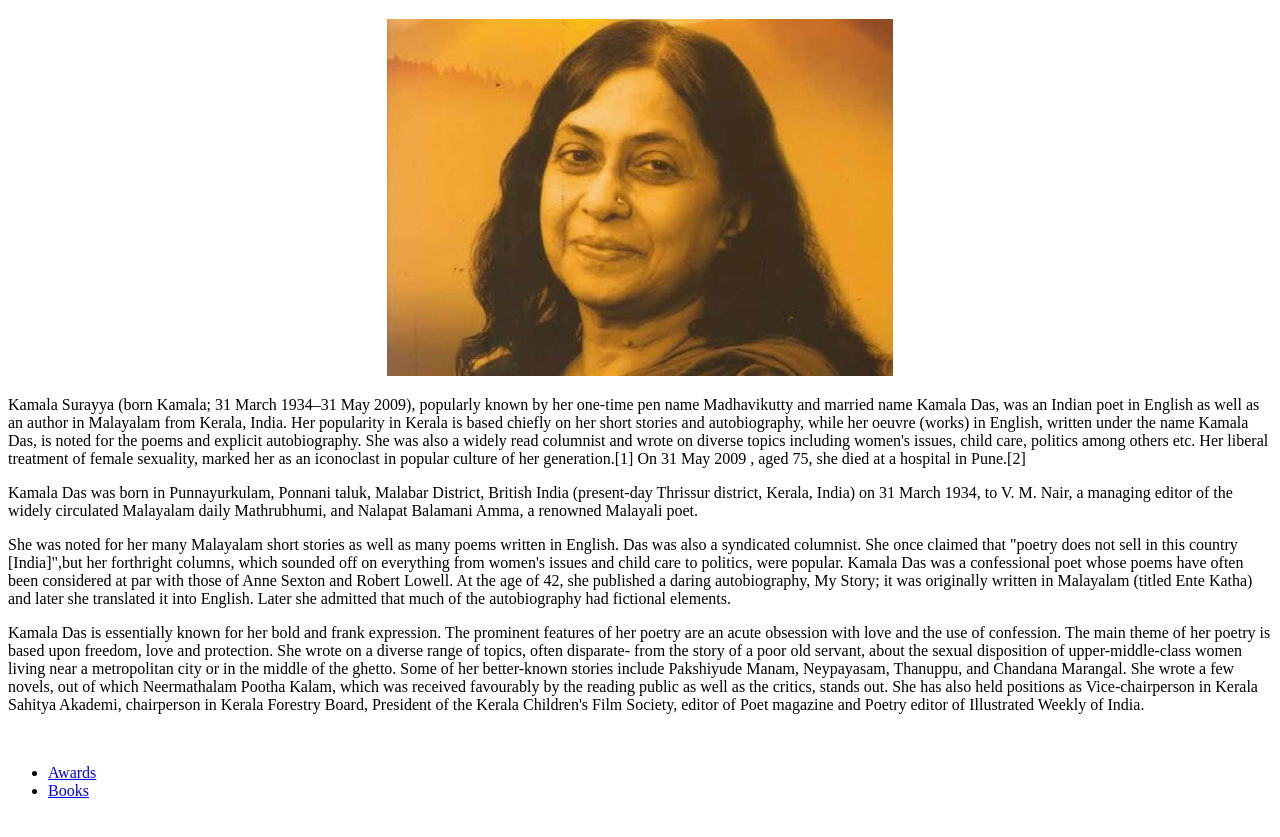
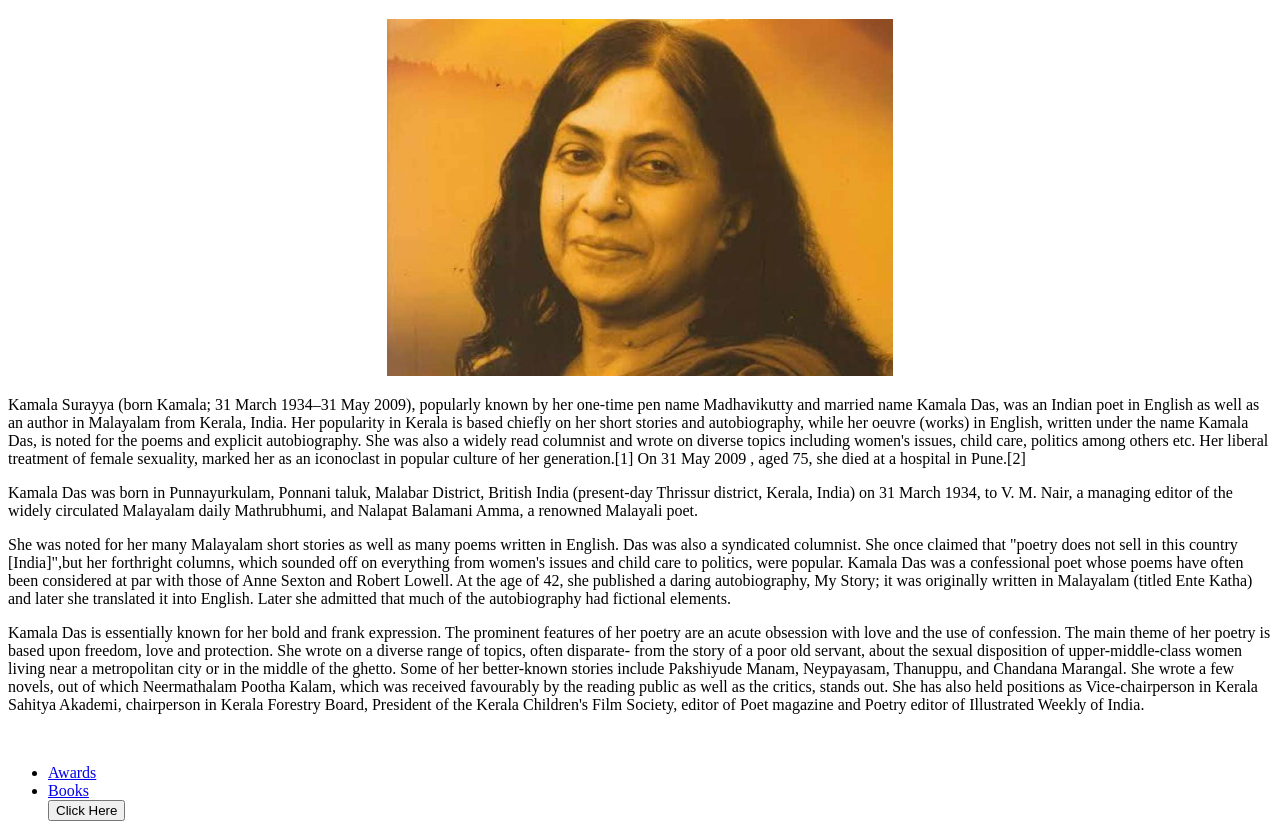
Before and after one commit to Sreelakshmi1018/KAMALA-SURAIYYA, a plain HTML site: page index.html in a window 1280 px wide. Shown: the part 61-898 px from the top of the page. Before the commit the page ends 877 px from the top, so only its background shows below. Drawn offline with Linux system fonts and the light colour scheme.

Commit message:
Update index.html

```diff
--- a/index.html
+++ b/index.html
@@ -38,5 +38,10 @@
     <ul style="list-style-type:disc;">
       <li><a href="awards.html" target="_blank">Awards</a></li>
       <li><a href="table.html" target="_blank">Books</a></li>
+
+     <button type="button">
+       Click Here
+      </button>
+
     </body>
 </html>
```
